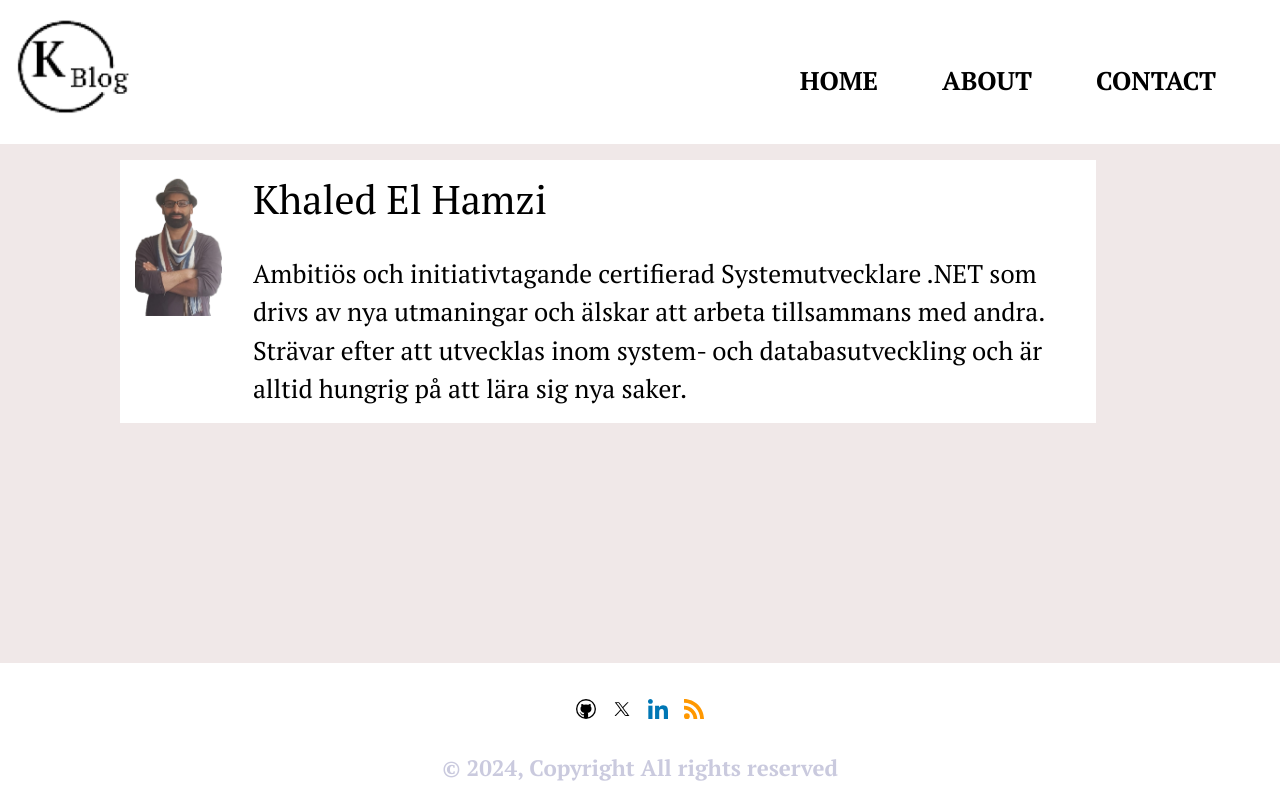
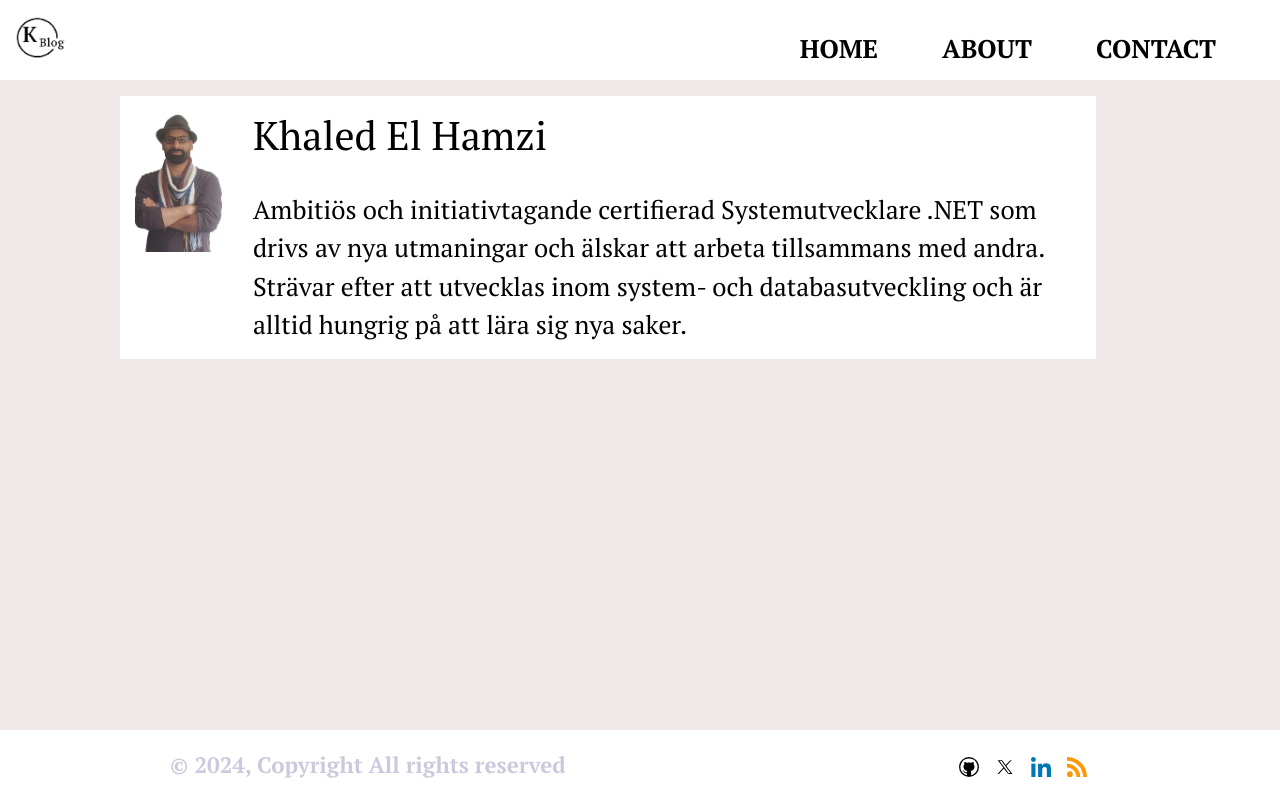
Before and after one commit to itsyst/gatsby-blog, a Gatsby site: page /about in a window 1280 px wide. Built offline with nearby package versions, Linux system fonts and the light colour scheme; Gatsby itself is replaced by a stand-in of ours.

Commit message:
Fixed stylings and navbar component.

```diff
--- a/src/components/ComponentContainer.js
+++ b/src/components/ComponentContainer.js
@@ -30,19 +30,19 @@ export const Container = ({ children }) => {
 const ContainerWrapper = styled.div`
   display: grid;
   grid-template-columns: repeat(6, 1fr);
-  grid-template-rows:9rem 213px auto 12rem;
+  grid-template-rows:5rem 175px auto 120px;
   gap: 0 1rem;
   height: 100vh;
 
   @media ${props => props.theme.breakpoints.tablet} {
     grid-template-columns: repeat(8, 1fr);
-    grid-template-rows:9rem 420px 1fr auto;
+    grid-template-rows:5rem 420px 1fr auto;
     grid-gap: 0 1rem;
   }
 
   @media ${props => props.theme.breakpoints.desktop} {
     grid-template-columns: repeat(12, 1fr);
-    grid-template-rows:9rem 477px 1fr auto;
+    grid-template-rows:5rem 477px 1fr auto;
     grid-gap: 0 2rem;
   }
 `
--- a/src/components/ComponentContent.js
+++ b/src/components/ComponentContent.js
@@ -2,10 +2,10 @@ import React from "react"
 import styled from "styled-components"
 
 export const Content = ({ children }) => {
-    return (
-        <ContentWrapper>
-            {children}
-        </ContentWrapper>)
+  return (
+    <ContentWrapper>
+      {children}
+    </ContentWrapper>)
 }
 
 const ContentWrapper = styled.main`
@@ -13,9 +13,10 @@ const ContentWrapper = styled.main`
   grid-row: 3 / 4;
   gap:1rem;
   background-color:${props => props.theme.colors.greyLight1};
-
+  padding:10px;
 
   @media ${props => props.theme.breakpoints.tablet} {
+    margin:10px 0;
     grid-column: 1 / span 5;
   }
 
--- a/src/components/ComponentFooter.js
+++ b/src/components/ComponentFooter.js
@@ -55,7 +55,7 @@ export const Footer = () => {
                 </FooterSocialIcons>
             </FooterSocialWrapper>
             <P>
-                <Span margin="xSmall"> © {new Date().getFullYear()}, Copyright All rights reserved </Span>
+                <Span> © {new Date().getFullYear()}, Copyright All rights reserved </Span>
             </P>
         </FooterWrapper>
     )
@@ -63,32 +63,39 @@ export const Footer = () => {
 
 const FooterWrapper = styled.footer`
     grid-column: 1 / span 6;
-    grid-row: 4/ span 5;
-    display: flex;
-    align-items: center;
+    grid-row: 4/5;
     color:${props => props.theme.colors.greyLight2};
     background-color: ${props => props.theme.colors.white};
 
     p {
-        font-size: 1.4rem;
+        font-size: 16px;
         display:flex;
         flex-direction:column;
         align-items: center;
-        flex: 0 1 100%;
     }
 
     @media ${props => props.theme.breakpoints.tablet} {
+        display: flex;
+        padding:18px;
+        flex-direction: row-reverse;
+        p {
+            flex-direction: row;
+            font-size: 1.4rem;
+        }
         grid-column: 1 / span 8;
         display:block;
     }
 
     @media ${props => props.theme.breakpoints.desktop} {
+        display: flex;
+        flex-direction: row-reverse;
         grid-column: 1 / span 14;
     }
 `
 
 const FooterSocialWrapper = styled.div`
     display: flex;
+    justify-content:center;
     align-items:center;
     flex: 0 1 25%;
 
@@ -103,8 +110,8 @@ const FooterSocialWrapper = styled.div`
 `
 const FooterSocialIcons = styled.div`
     display:flex;
-    flex-direction:column;
-    margin: 2rem 0;
+    flex-direction:row;
+    margin:2rem 0 0;
 
     img {
         height: 20px;
@@ -118,10 +125,9 @@ const FooterSocialIcons = styled.div`
     }
 
     @media ${props => props.theme.breakpoints.tablet} {
-        display:block;
+        display:flex;
         flex: 0 0 100%;
-        margin: 2rem 0 1rem 0;
-
+        margin:0;
         img {
             margin: 0;
         }
@@ -129,6 +135,7 @@ const FooterSocialIcons = styled.div`
 `
 
 const P = styled.p`
+    flex:1 auto;
     margin: ${props => {
         switch (props.margin) {
             case "xxSmall":
@@ -233,4 +240,9 @@ const Span = styled.span`
     }
     };
     text-align: ${props => props.textAlign ? props.textAlign.center : 0};
+    padding-left: 0;
+
+    @media ${props => props.theme.breakpoints.tablet} {
+        padding-left: 152px;
+    }
 `;
--- a/src/components/ComponentHeaderImage.js
+++ b/src/components/ComponentHeaderImage.js
@@ -15,9 +15,9 @@ const query = graphql`
                         relativePath
                         base
                         childrenImageSharp {
-                            gatsbyImageData(
-                              height:447
-                              width:1070
+                            gatsbyImageData
+                             (
+                              aspectRatio:2.2
                               placeholder:BLURRED
                               quality:70
                               blurredOptions: {width: 100}
@@ -25,7 +25,7 @@ const query = graphql`
                                 fit:COVER
                                 cropFocus:CENTER
                               }
-                            )
+                           )
                         }
                     }
                 }
@@ -49,10 +49,7 @@ export const HeaderImage = () => {
                         </Link>
 
                         <Carousel.Caption>
-                            <P
-                                fontStyle="italic"
-                                color="greyDark"
-                            >{frontmatter.featureImage.base.split('-').join(' ').split('.')[0]}</P>
+                            <P fontStyle="italic" color="greyDark">{frontmatter.featureImage.base.split('-').join(' ').split('.')[0]}</P>
                         </Carousel.Caption>
                     </Carousel.Item>
 
--- a/src/components/ComponentMainLayout.js
+++ b/src/components/ComponentMainLayout.js
@@ -13,8 +13,7 @@ export const Main = ({ children }) => {
 const SinglePostWrapper = styled.main`
   grid-column: 1 / -1;
   grid-row: 3 / 4;
-  margin-bottom:${props =>
-        `${props.theme.spacings.xSmall}`};
+  margin-bottom:${props =>`${props.theme.spacings.xSmall}`};
   padding:${props => props.theme.spacings.small};
   background-color:${props => props.theme.colors.white};
   z-index:9;
@@ -23,12 +22,10 @@ const SinglePostWrapper = styled.main`
   @media ${props => props.theme.breakpoints.tablet} {
     grid-column: 2 / span 6;
     grid-row: 3 / 4;
-
   }
 
   @media ${props => props.theme.breakpoints.desktop} {
     grid-column: 2 / -1;
     grid-row: 3 / 4;
-
   }
 `
--- a/src/components/ComponentNav.js
+++ b/src/components/ComponentNav.js
@@ -20,7 +20,7 @@ export const Nav = ({ menuLinks }) => {
       <Link to="/">
         <img src={data.logo.publicURL} alt="My Logo" />
       </Link>
-      <NavMenu nav={nav}>
+      <NavMenu nav={nav ? nav : undefined} >
         <ul>
           {menuLinks.map(props => (
             <li key={props.name}>
@@ -29,7 +29,7 @@ export const Nav = ({ menuLinks }) => {
           ))}
         </ul>
       </NavMenu>
-      <NavIcon nav={nav} onClick={() => showNav(!nav)}>
+      <NavIcon nav={nav ? nav : undefined} onClick={() => showNav(!nav)}>
         <div />
         <div />
         <div />
@@ -52,7 +52,7 @@ const NavWrapper = styled.nav`
 
   img{
     padding:1rem;
-    height: 9rem;
+    height: 5rem;
   }
 
   @media ${props => props.theme.breakpoints.tablet} {
@@ -68,10 +68,11 @@ const NavMenu = styled.nav`
   position: fixed;
   flex-direction:column;
   justify-content: center;
-  align-items:end !important;
+  align-items:center !important;
   text-align:center;
   height:100vh;
   width: 100%;
+  z-index:-50;
   top:0;
   right:0;
   transition : transform 300ms;
@@ -109,10 +110,9 @@ const NavMenu = styled.nav`
     position: absolute;
   /* pass the property nav to toggle the visibility menu- if nav clicked translate or (show the menu)*/
     transform:${({ nav }) => (!nav ? "translateX(0)" : "translateX(100%)")};
-    height: 9rem;
-    align-items: center;
+    height: 5rem;
     justify-content: center;
-    width: 60%;
+    align-items:end !important;
 
     ul {
       display:flex;
--- a/src/components/ComponentPost.js
+++ b/src/components/ComponentPost.js
@@ -15,8 +15,8 @@ export const Post = ({ title, date, author, excerpt, slug, img }) => {
                     marginBottom="xSmall"
                 ><Span color="black">Published</Span> {date} <Span color="black">by</Span> {author}</P>
                 <PostCardContentWrapper>
-                    <StyledGatsbyImage image={img} />
-                    <P color="greyDark" margin="xSmall" fontSize="small">{excerpt}</P>
+                    <StyledGatsbyImage image={img} alt={title} />
+                    <P color="greyDark" margin="xSmall" fontSize="small" key={title}>{excerpt}</P>
                 </PostCardContentWrapper>
             </div>
             <ButtonWrapper href={`/${slug}`}>... Read More ...</ButtonWrapper>
@@ -38,13 +38,16 @@ const PostCardWrapper = styled.div`
 `
 
 const StyledGatsbyImage = styled(GatsbyImage)`
-  width: 200px;
   height: auto !important;
-
+  display: none;
   &:hover {
     -ms-transform: scale(0.9); /* IE 9 */
     -webkit-transform: scale(0.9); /* Safari 3-8 */
     transform: scale(0.9);
+  }
+
+  @media ${props => props.theme.breakpoints.tablet} {
+    display:block;
   }
 `
 
--- a/src/components/ComponentPosts.js
+++ b/src/components/ComponentPosts.js
@@ -18,9 +18,7 @@ export const Posts = () => {
                             featureImage {
                                 childrenImageSharp {
                                         gatsbyImageData(
-                                          aspectRatio:1.5
-                                          width:200
-                                          height:200
+                                          aspectRatio:2.2
                                           placeholder:BLURRED
                                           quality:70
                                           blurredOptions: {width: 100}
--- a/src/components/ComponentSidebar.js
+++ b/src/components/ComponentSidebar.js
@@ -1,6 +1,6 @@
 import React from "react"
 import Img from "gatsby-image"
-import { graphql, useStaticQuery, Link } from 'gatsby'
+import { graphql, useStaticQuery } from 'gatsby'
 import styled from "styled-components"
 
 export const SideCard = ({ fluid }) => {
@@ -40,12 +40,15 @@ export const SideCard = ({ fluid }) => {
             width: "100%",
             height: "100%",
           }}
+          alt=""
         />
         <SideCardInfoWrapper className="re">
           <H1>{data.site.siteMetadata.author}</H1>
-          <P
-            color="greyDark"
-            fontSize="xSmall">Om du vill se mer projekt liknande detta, besök min <Link href="https://www.elhamzi.me" target="_blank">portfölj</Link> och glöm inte att kolla in GitHub-kodbasen och lämna en stjärna ⭐</P>
+          <P color="greyDark" fontSize="xSmall">
+            Om du vill se mer projekt liknande detta, besök min
+            <a href="https://www.elhamzi.me" target="_blank" rel="noreferrer">portfölj</a>
+            och glöm inte att kolla in GitHub-kodbasen och lämna en stjärna ⭐
+          </P>
         </SideCardInfoWrapper>
       </SideCardWrapper>
     </SidebarWrapper>
@@ -55,7 +58,7 @@ export const SideCard = ({ fluid }) => {
 const SidebarWrapper = styled.section`
   display:none;
 
-@media ${props => props.theme.breakpoints.tablet} {
+  @media ${props => props.theme.breakpoints.tablet} {
     display:grid;
     grid-column: 6 /-1;
     height:20vh;
@@ -170,4 +173,7 @@ const P = styled.p`
   };
    text-align: ${props => props.textAlign ? props.textAlign.center : 0};
    padding:${props => `${props.theme.spacings.xSmall}`};
+   a {
+     padding:5px;
+   }
 `;
```
